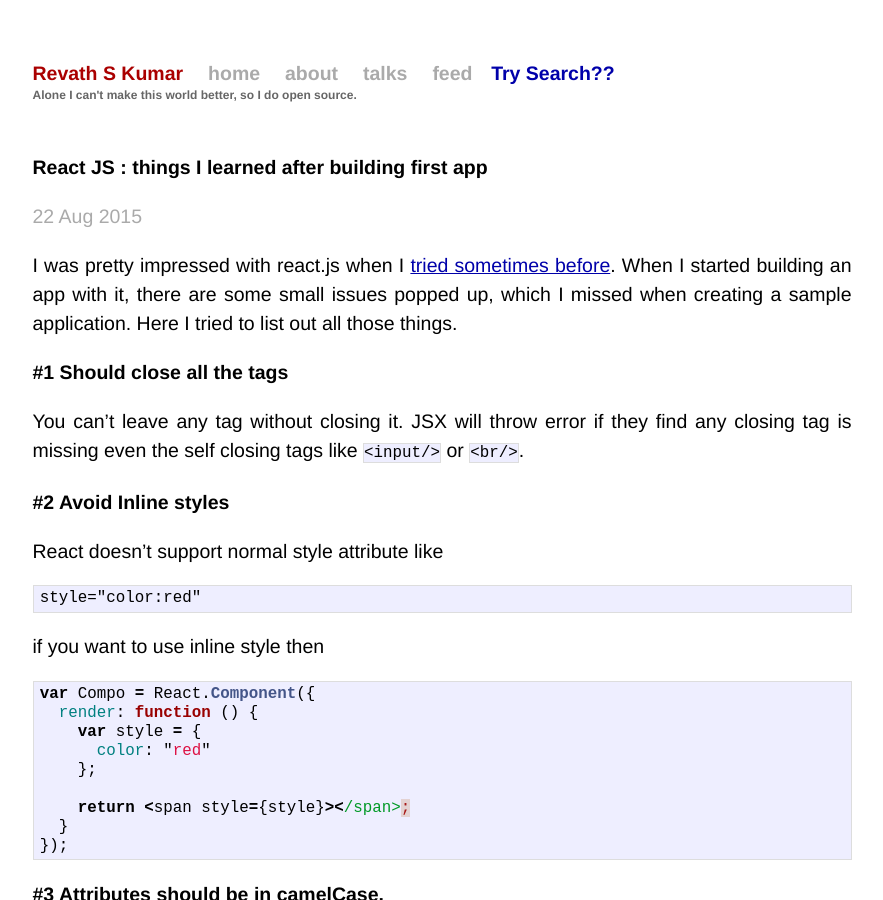
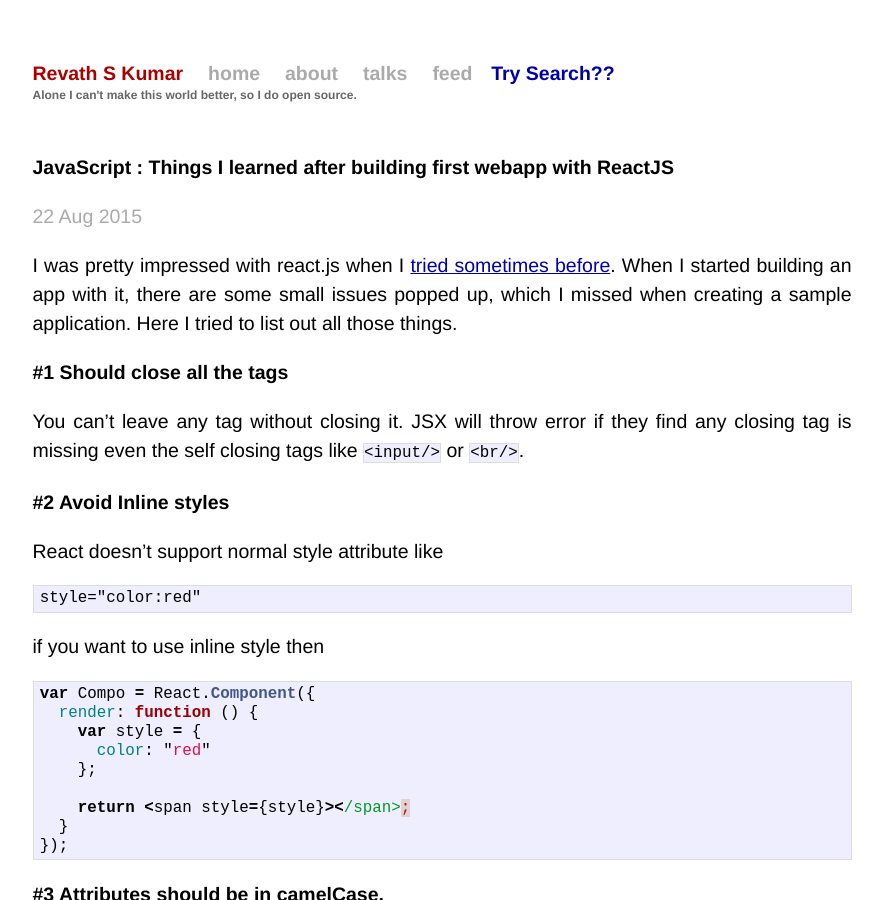
Before and after one commit to revathskumar/blog.revathskumar.com, a Jekyll site: the page built from _posts/2015-08-22-reactjs-things-i-learned-after-building-first-app.md, in a window 1280 px wide and 900 px high. Shown: the whole window, without its empty margins (198-1081 px from the left). Built offline with Jekyll 4.4.1, drawn with Linux system fonts in a browser that asks for light colours; Markdown is read by kramdown in place of the engine named in the settings.

Commit message:
updated the post title for clarity

```diff
--- a/_posts/2015-08-22-reactjs-things-i-learned-after-building-first-app.md
+++ b/_posts/2015-08-22-reactjs-things-i-learned-after-building-first-app.md
@@ -1,11 +1,11 @@
 ---
 layout: post
-title: "React JS : things I learned after building first app"
-excerpt: "React JS : things I learned after building first app"
+title: "JavaScript : Things I learned after building first webapp with ReactJS"
+excerpt: "Things I learned after building first webapp with ReactJS"
 date: 2015-08-22 00:00:00 IST
 updated: 2015-08-22 00:00:00 IST
-categories: reactjs
-tags: reactjs
+categories: reactjs, javascript
+tags: reactjs, javascript
 ---
 
 I was pretty impressed with react.js when I [tried sometimes before](/2014/05/getting-started-with-react.html). When I started building an app with it, there are some small issues popped up, which I missed when creating a sample application. Here I tried to list out all those things.
```
